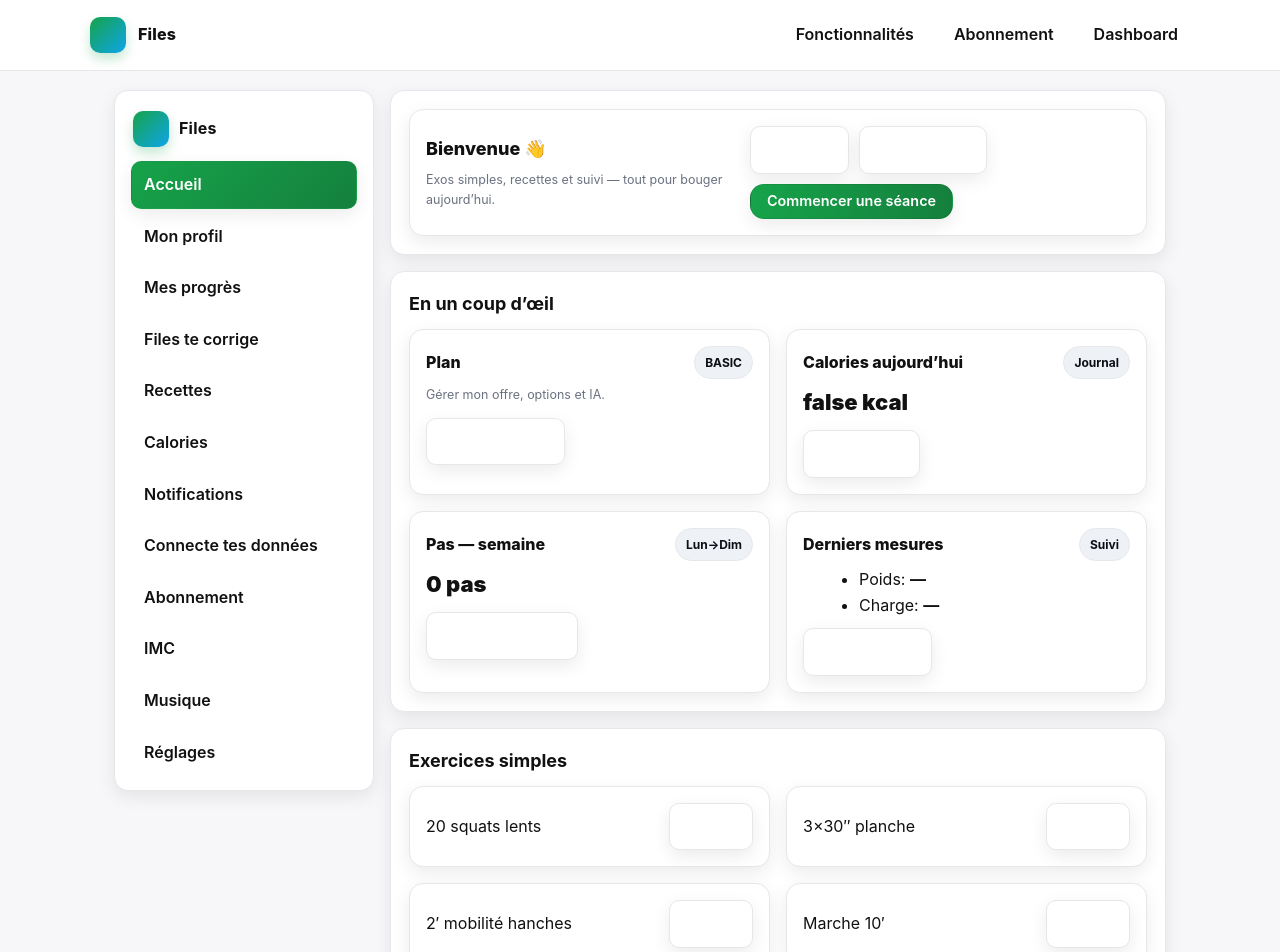
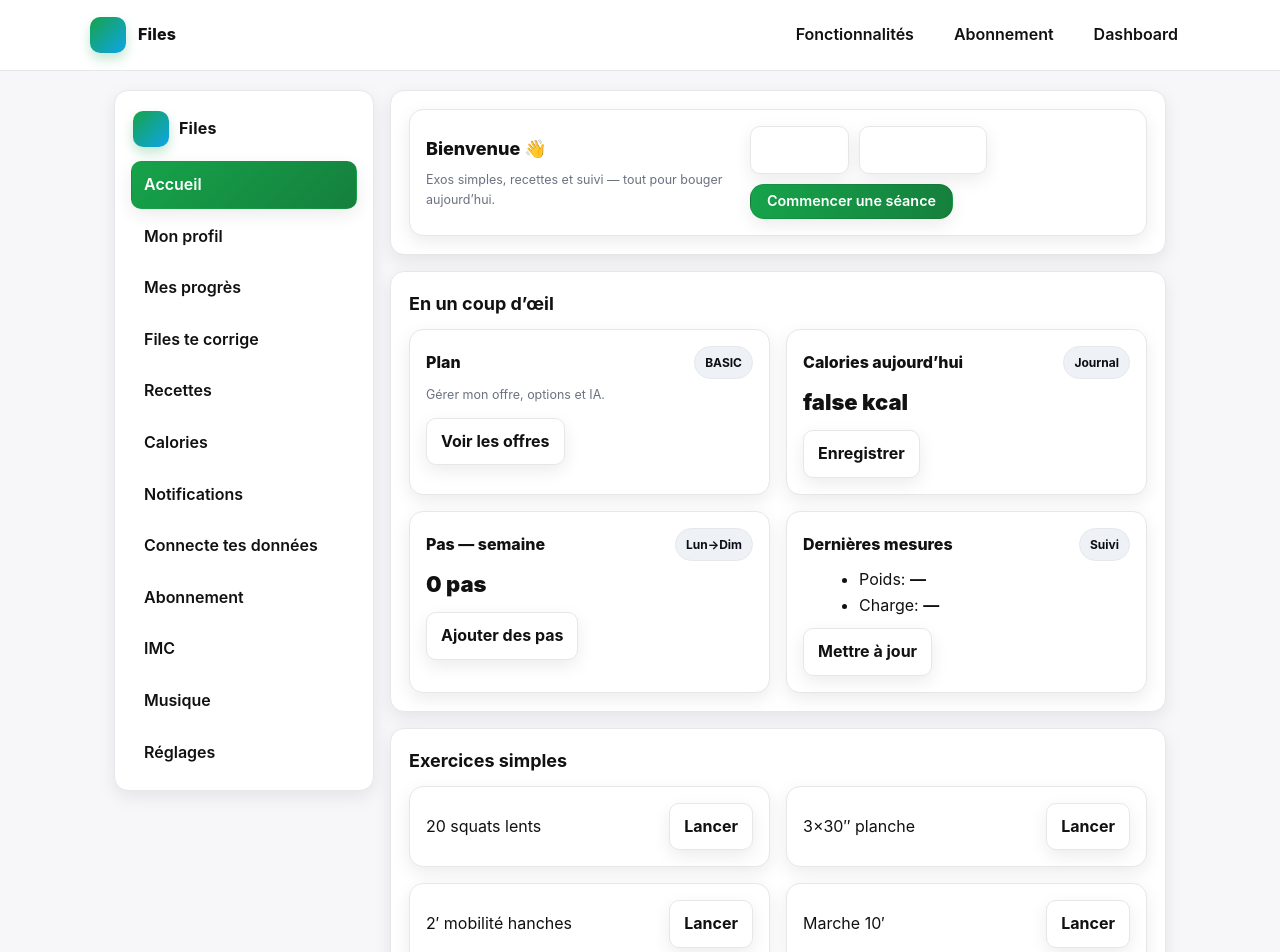
Before and after one commit to lebasquelyza/appli-files, a Next.js app in the folder apps/web/: page /dashboard in a window 1280 px wide. Shown: the top 952 px of the page. Built offline with nearby package versions, Linux system fonts and the light colour scheme; no server answers.

Commit message:
Update page.tsx

```diff
--- a/apps/web/app/dashboard/page.tsx
+++ b/apps/web/app/dashboard/page.tsx
@@ -140,7 +140,9 @@ export default async function Page() {
               Gérer mon offre, options et IA.
             </p>
             <div style={{ marginTop:10 }}>
-              <a className="btn btn-outline" href="/dashboard/pricing">Voir les offres</a>
+              <a className="btn btn-outline" href="/dashboard/pricing" style={{ color: "#111" }}>
+                Voir les offres
+              </a>
             </div>
           </article>
 
@@ -151,7 +153,9 @@ export default async function Page() {
             </div>
             <div style={{ fontSize:22, fontWeight:900, marginTop:6 }}>{kcalsToday.toLocaleString("fr-FR")} kcal</div>
             <div style={{ marginTop:10 }}>
-              <a className="btn btn-outline" href="/dashboard/calories">Enregistrer</a>
+              <a className="btn btn-outline" href="/dashboard/calories" style={{ color: "#111" }}>
+                Enregistrer
+              </a>
             </div>
           </article>
 
@@ -162,13 +166,15 @@ export default async function Page() {
             </div>
             <div style={{ fontSize:22, fontWeight:900, marginTop:6 }}>{stepsThisWeek.toLocaleString("fr-FR")} pas</div>
             <div style={{ marginTop:10 }}>
-              <a className="btn btn-outline" href="/dashboard/progress">Ajouter des pas</a>
+              <a className="btn btn-outline" href="/dashboard/progress" style={{ color: "#111" }}>
+                Ajouter des pas
+              </a>
             </div>
           </article>
 
           <article className="card">
             <div className="flex items-center justify-between">
-              <h3 style={{ margin:0, fontSize:16, fontWeight:800 }}>Derniers mesures</h3>
+              <h3 style={{ margin:0, fontSize:16, fontWeight:800 }}>Dernières mesures</h3>
               <span className="badge">Suivi</span>
             </div>
             <ul style={{ margin:"6px 0 0 16px" }}>
@@ -176,7 +182,9 @@ export default async function Page() {
               <li>Charge: <b>{lastLoad ? `${lastLoad.value} kg${lastLoad.reps ? ` × ${lastLoad.reps}` : ""}` : "—"}</b> {lastLoad && <span className="text-sm" style={{ color:"#6b7280" }}>({fmtDate(lastLoad.date)})</span>}</li>
             </ul>
             <div style={{ marginTop:10 }}>
-              <a className="btn btn-outline" href="/dashboard/progress">Mettre à jour</a>
+              <a className="btn btn-outline" href="/dashboard/progress" style={{ color: "#111" }}>
+                Mettre à jour
+              </a>
             </div>
           </article>
         </div>
@@ -188,7 +196,9 @@ export default async function Page() {
           {quick.map((t) => (
             <li key={t} className="card" style={{ display:"flex", alignItems:"center", justifyContent:"space-between", gap:10 }}>
               <span>{t}</span>
-              <a className="btn btn-outline" href="/dashboard/muscu">Lancer</a>
+              <a className="btn btn-outline" href="/dashboard/muscu" style={{ color: "#111" }}>
+                Lancer
+              </a>
             </li>
           ))}
         </ul>
@@ -200,7 +210,9 @@ export default async function Page() {
           {ideas.map(r => (
             <article key={r.id} className="card" style={{ display:"flex", alignItems:"center", justifyContent:"space-between", gap:10 }}>
               <span>{r.label}</span>
-              <a className="btn btn-outline" href="/dashboard/recipes">Voir</a>
+              <a className="btn btn-outline" href="/dashboard/recipes" style={{ color: "#111" }}>
+                Voir
+              </a>
             </article>
           ))}
         </div>
```
